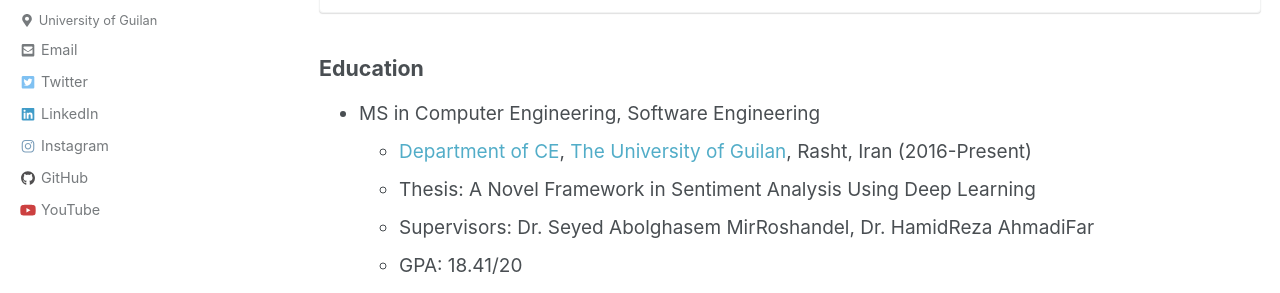
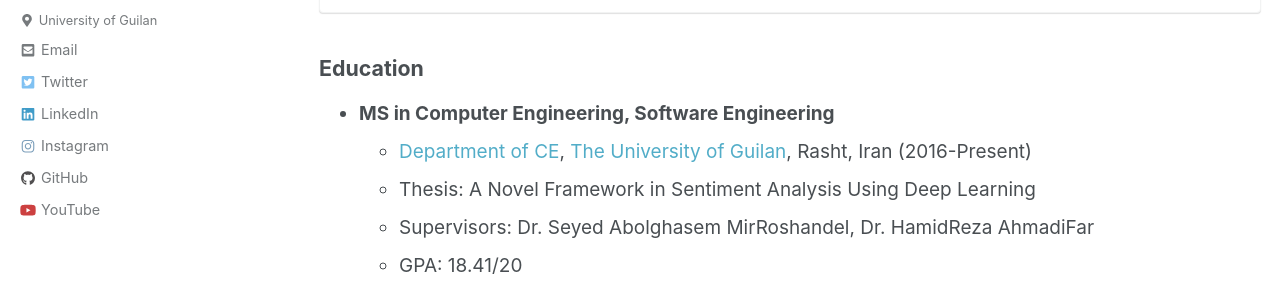
Before and after one commit to JoyeBright/JoyeBright.github.io, a Jekyll site: the page built from _pages/cv.md, in a window 1280 px wide. Shown: the part 365-658 px from the top of the page. Built offline with Jekyll 4.4.1, drawn with Linux system fonts in a browser that asks for light colours; nearby versions of some CDN libraries.

Commit message:
Update cv.md

```diff
--- a/_pages/cv.md
+++ b/_pages/cv.md
@@ -7,7 +7,7 @@ author_profile: true
 {% include base_path %}
 {% include toc %}
 ## Education
-*   MS in Computer Engineering, Software Engineering
+*   <b>MS in Computer Engineering, Software Engineering</b>
     *   [Department of CE](http://ce.guilan.ac.ir/), [The University of Guilan](http://guilan.ac.ir/en/), Rasht, Iran (2016-Present)
     *   Thesis: A Novel Framework in Sentiment Analysis Using Deep Learning
     *   Supervisors: Dr. Seyed Abolghasem MirRoshandel, Dr. HamidReza AhmadiFar
```
